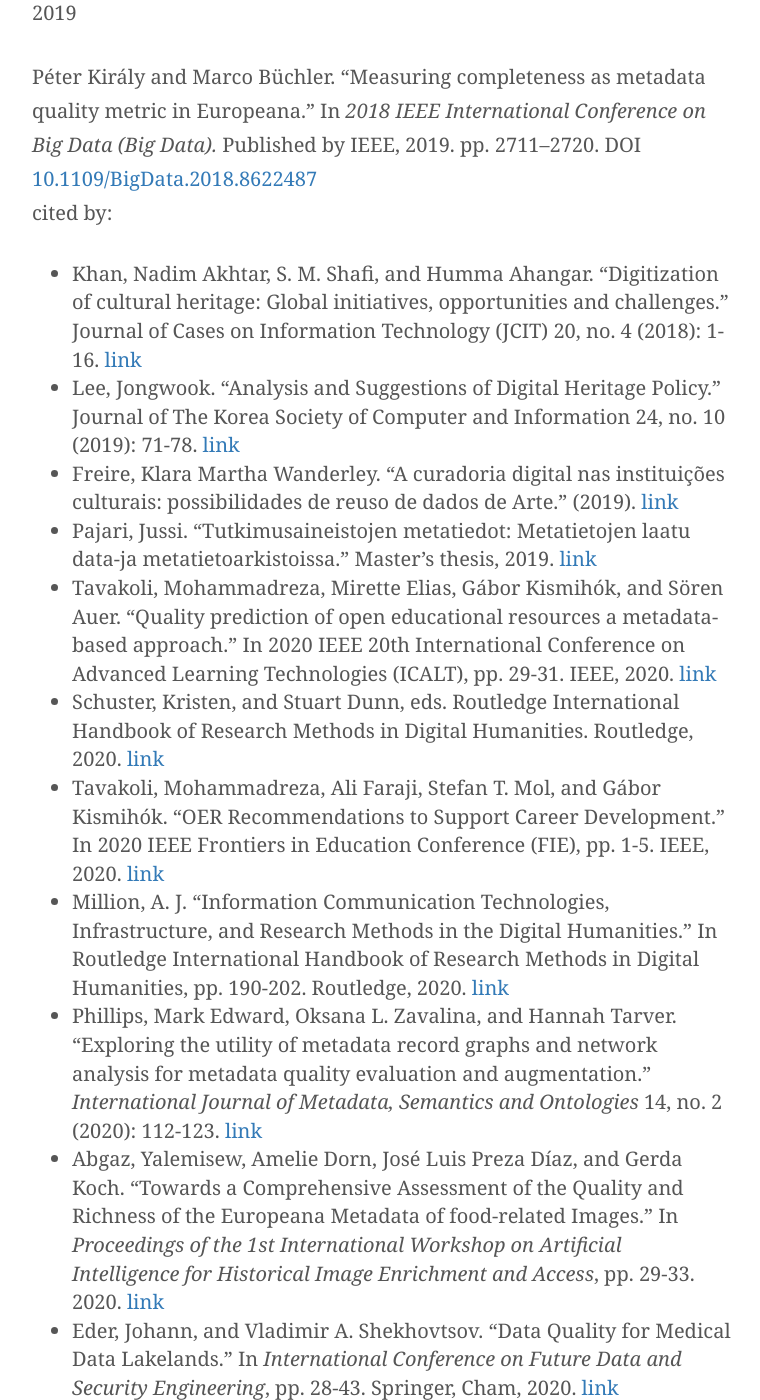
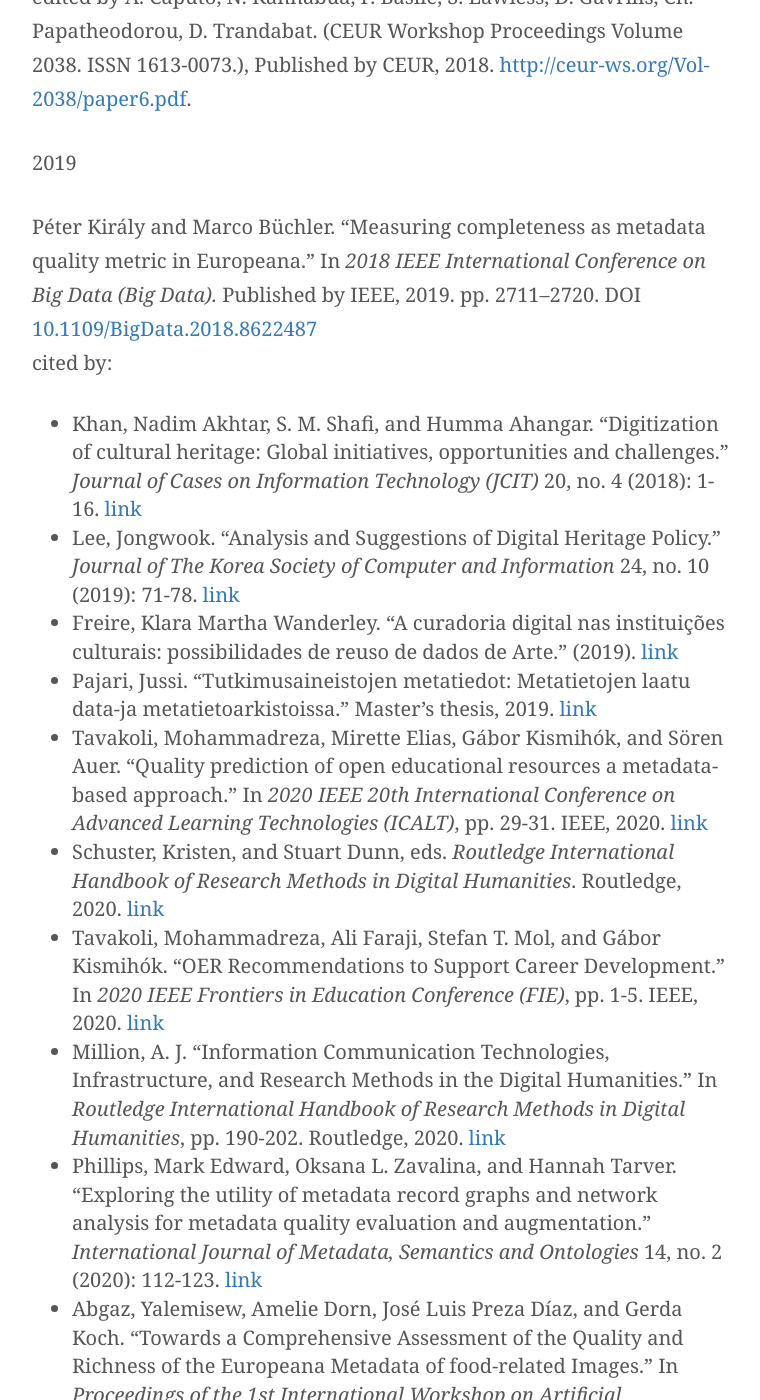
Before and after one commit to pkiraly/pkiraly.github.io, a Jekyll site: the page built from about.md, in a window 1280 px wide and 1400 px high, scrolled down 3339 px. Shown: the whole window, without its empty margins (258-1018 px from the left). Built offline with Jekyll 4.4.1, drawn with Linux system fonts in a browser that asks for light colours; nearby versions of some CDN libraries; some web fonts are replaced; comment, search, counter and statistics services are not loaded; some of the changed text lies outside the part shown.

Commit message:
Add citation

```diff
--- a/about.md
+++ b/about.md
@@ -52,14 +54,14 @@ Valentine Charles, Juliane Stiller, Péter Király, Werner Bailer, and Nuno Frei
 
 Péter Király and Marco Büchler. “Measuring completeness as metadata quality metric in Europeana.” In *2018 IEEE International Conference on Big Data (Big Data).* Published by IEEE, 2019. pp. 2711–2720. DOI [10.1109/BigData.2018.8622487](https://doi.org/10.1109/BigData.2018.8622487)<br/>
 cited by:<br/>
- * Khan, Nadim Akhtar, S. M. Shafi, and Humma Ahangar. "Digitization of cultural heritage: Global initiatives, opportunities and challenges." Journal of Cases on Information Technology (JCIT) 20, no. 4 (2018): 1-16. [link](https://www.igi-global.com/article/digitization-of-cultural-heritage/212621)
- * Lee, Jongwook. "Analysis and Suggestions of Digital Heritage Policy." Journal of The Korea Society of Computer and Information 24, no. 10 (2019): 71-78. [link](https://www.koreascience.or.kr/article/JAKO201931765018680.page)
+ * Khan, Nadim Akhtar, S. M. Shafi, and Humma Ahangar. "Digitization of cultural heritage: Global initiatives, opportunities and challenges." _Journal of Cases on Information Technology (JCIT)_ 20, no. 4 (2018): 1-16. [link](https://www.igi-global.com/article/digitization-of-cultural-heritage/212621)
+ * Lee, Jongwook. "Analysis and Suggestions of Digital Heritage Policy." _Journal of The Korea Society of Computer and Information_ 24, no. 10 (2019): 71-78. [link](https://www.koreascience.or.kr/article/JAKO201931765018680.page)
  * Freire, Klara Martha Wanderley. "A curadoria digital nas instituições culturais: possibilidades de reuso de dados de Arte." (2019). [link](https://repositorio.ibict.br/handle/123456789/1050)
  * Pajari, Jussi. "Tutkimusaineistojen metatiedot: Metatietojen laatu data-ja metatietoarkistoissa." Master's thesis, 2019. [link](https://trepo.tuni.fi/handle/10024/120079)
- * Tavakoli, Mohammadreza, Mirette Elias, Gábor Kismihók, and Sören Auer. "Quality prediction of open educational resources a metadata-based approach." In 2020 IEEE 20th International Conference on Advanced Learning Technologies (ICALT), pp. 29-31. IEEE, 2020. [link](https://ieeexplore.ieee.org/abstract/document/9155928/)
- * Schuster, Kristen, and Stuart Dunn, eds. Routledge International Handbook of Research Methods in Digital Humanities. Routledge, 2020. [link](https://books.google.com/books?hl=en&lr=&id=VmLyDwAAQBAJ&oi=fnd&pg=PT7&ots=3VJbMtiXVc&sig=KwdribufDLXFuw33mYcCOXbkK-Y)
- * Tavakoli, Mohammadreza, Ali Faraji, Stefan T. Mol, and Gábor Kismihók. "OER Recommendations to Support Career Development." In 2020 IEEE Frontiers in Education Conference (FIE), pp. 1-5. IEEE, 2020. [link](https://ieeexplore.ieee.org/abstract/document/9274175/)
- * Million, A. J. "Information Communication Technologies, Infrastructure, and Research Methods in the Digital Humanities." In Routledge International Handbook of Research Methods in Digital Humanities, pp. 190-202. Routledge, 2020. [link](https://www.taylorfrancis.com/chapters/edit/10.4324/9780429777028-15/information-communication-technologies-infrastructure-research-methods-digital-humanities-million)
+ * Tavakoli, Mohammadreza, Mirette Elias, Gábor Kismihók, and Sören Auer. "Quality prediction of open educational resources a metadata-based approach." In _2020 IEEE 20th International Conference on Advanced Learning Technologies (ICALT)_, pp. 29-31. IEEE, 2020. [link](https://ieeexplore.ieee.org/abstract/document/9155928/)
+ * Schuster, Kristen, and Stuart Dunn, eds. _Routledge International Handbook of Research Methods in Digital Humanities_. Routledge, 2020. [link](https://books.google.com/books?hl=en&lr=&id=VmLyDwAAQBAJ&oi=fnd&pg=PT7&ots=3VJbMtiXVc&sig=KwdribufDLXFuw33mYcCOXbkK-Y)
+ * Tavakoli, Mohammadreza, Ali Faraji, Stefan T. Mol, and Gábor Kismihók. "OER Recommendations to Support Career Development." In _2020 IEEE Frontiers in Education Conference (FIE)_, pp. 1-5. IEEE, 2020. [link](https://ieeexplore.ieee.org/abstract/document/9274175/)
+ * Million, A. J. "Information Communication Technologies, Infrastructure, and Research Methods in the Digital Humanities." In _Routledge International Handbook of Research Methods in Digital Humanities_, pp. 190-202. Routledge, 2020. [link](https://www.taylorfrancis.com/chapters/edit/10.4324/9780429777028-15/information-communication-technologies-infrastructure-research-methods-digital-humanities-million)
  * Phillips, Mark Edward, Oksana L. Zavalina, and Hannah Tarver. "Exploring the utility of metadata record graphs and network analysis for metadata quality evaluation and augmentation." _International Journal of Metadata, Semantics and Ontologies_ 14, no. 2 (2020): 112-123. [link](https://www.inderscienceonline.com/doi/abs/10.1504/IJMSO.2020.108326)
  * Abgaz, Yalemisew, Amelie Dorn, José Luis Preza Díaz, and Gerda Koch. "Towards a Comprehensive Assessment of the Quality and Richness of the Europeana Metadata of food-related Images." In _Proceedings of the 1st International Workshop on Artificial Intelligence for Historical Image Enrichment and Access_, pp. 29-33. 2020. [link](https://www.aclweb.org/anthology/2020.ai4hi-1.5/)
  * Eder, Johann, and Vladimir A. Shekhovtsov. "Data Quality for Medical Data Lakelands." In _International Conference on Future Data and Security Engineering_, pp. 28-43. Springer, Cham, 2020. [link](https://link.springer.com/chapter/10.1007/978-3-030-63924-2_2)
```
Also changed, not shown: other parts of about.md (+9 -3 lines).
